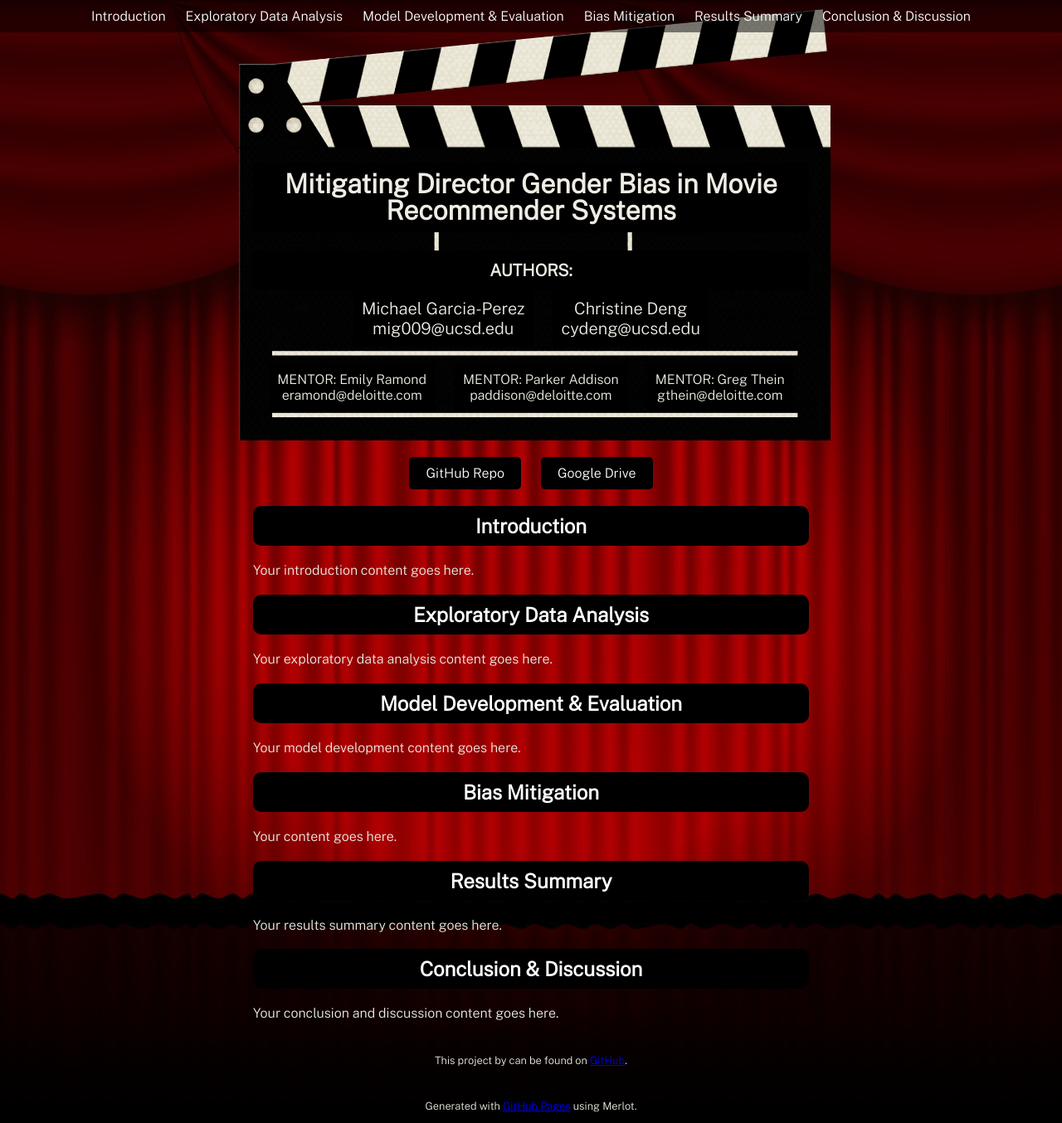
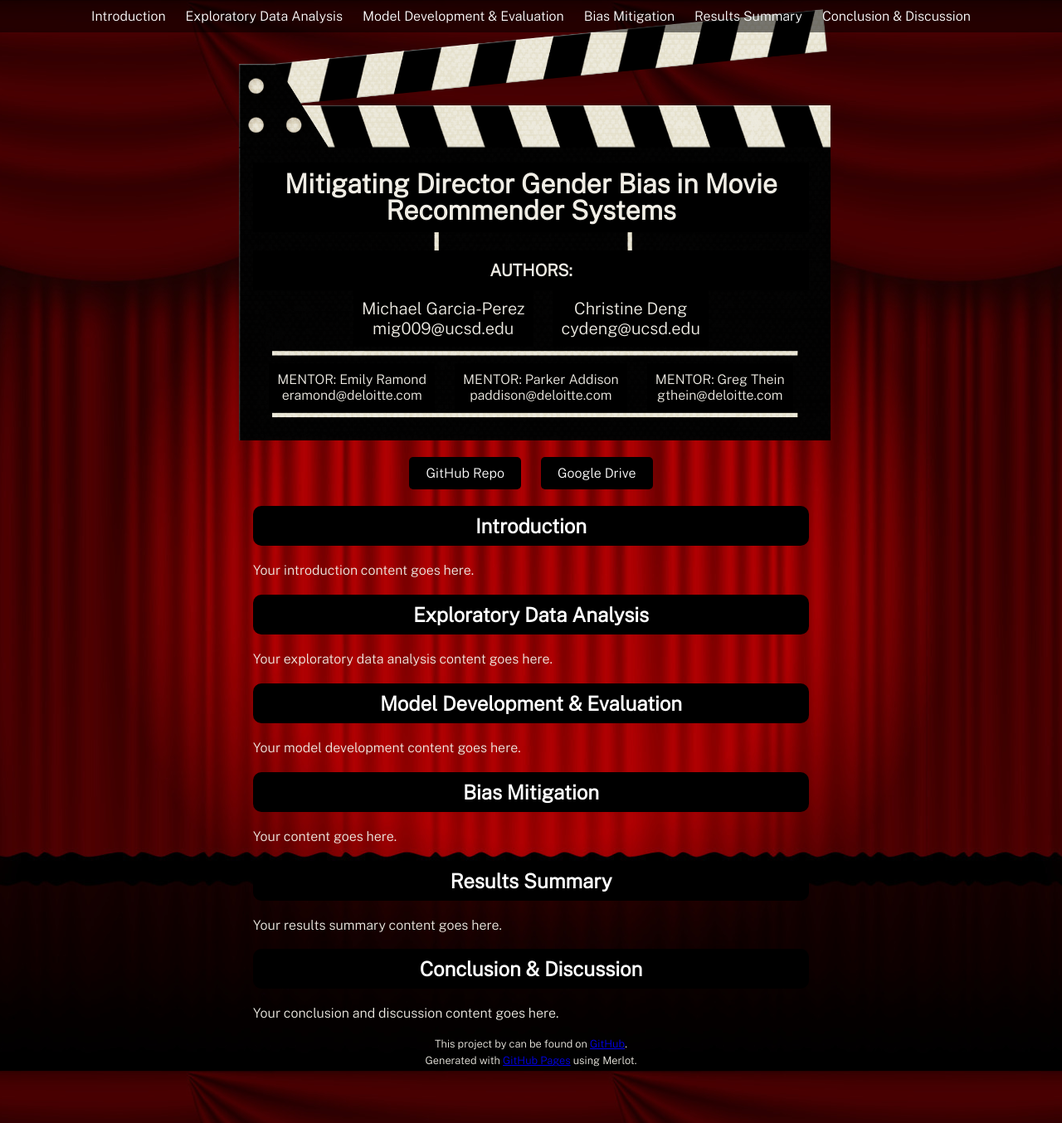
Before and after one commit to michael-garciaperez/DSC180A-Methodology-5, a Jekyll site: the page built from index.md, in a window 1280 px wide and 1354 px high. Shown: the whole window at 83% size. Built offline with Jekyll 4.4.1, drawn with Linux system fonts in a browser that asks for light colours.

Commit message:
Update default.html

```diff
--- a/_layouts/default.html
+++ b/_layouts/default.html
@@ -63,15 +63,13 @@
       {{ content }}
     </section>
 
-    <footer>
-      <span class="ribbon-outer">
-        <span class="ribbon-inner">
-          <p>This project by can be found on <a href="{{ site.github.repository_url }}">GitHub</a>.</p>
-        </span>
-      </span>
-      <p>Generated with <a href="https://pages.github.com">GitHub Pages</a> using Merlot.</p>
-      <span class="octocat"></span>
-    </footer>
+<footer>
+  <div class="footer-text">
+    <p>This project by can be found on <a href="{{ site.github.repository_url }}">GitHub</a>.</p>
+    <p>Generated with <a href="https://pages.github.com">GitHub Pages</a> using Merlot.</p>
+  </div>
+</footer>
+
   </div>
 </body>
 </html>
```
